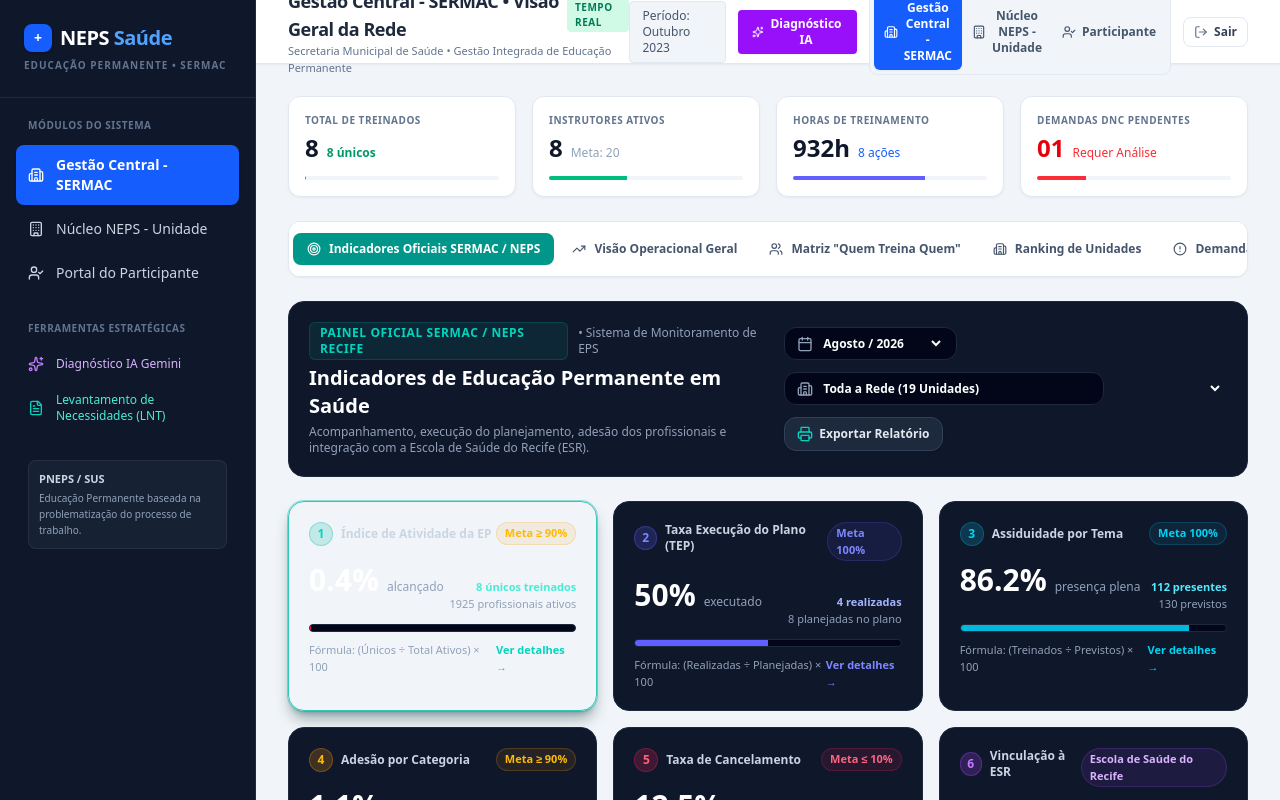
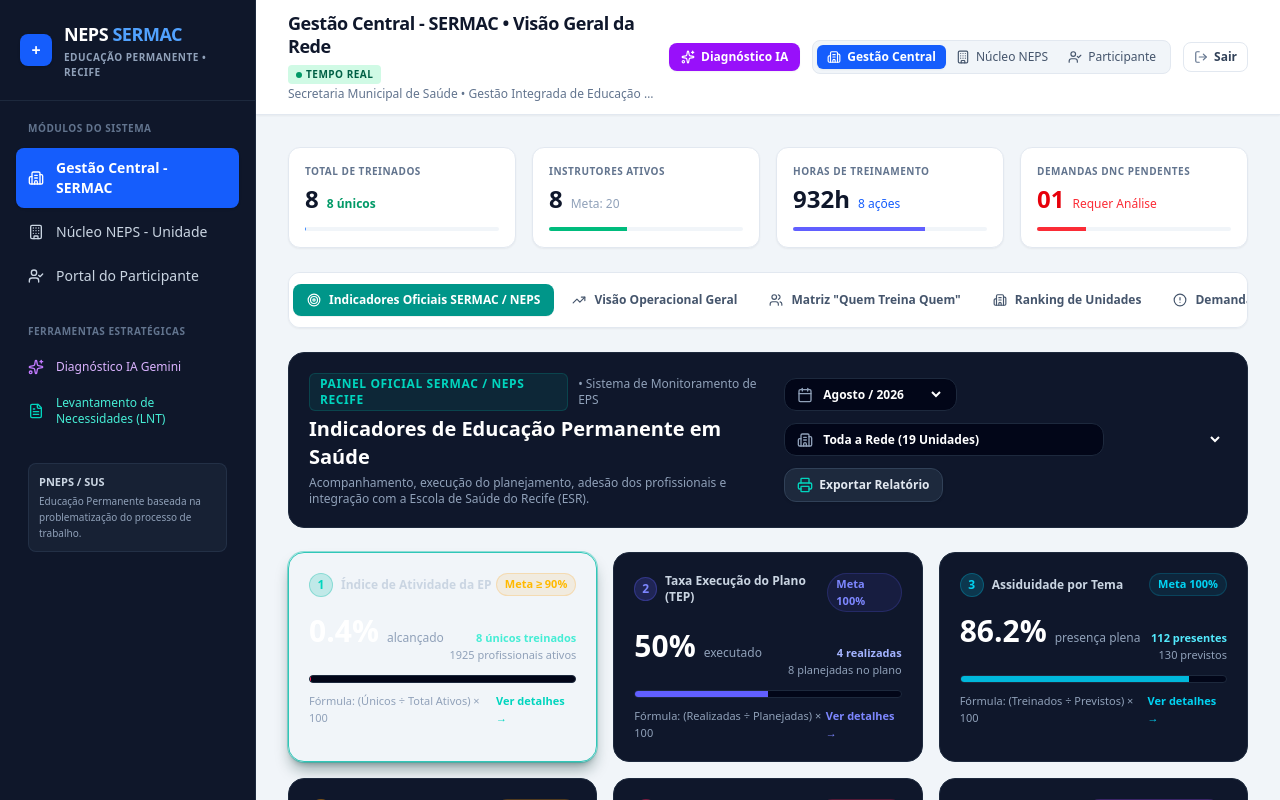
Before and after one commit to Getvb5/N-cleo-de-Educa-o-Permanente---SERMAC, a React (Vite) app: page / in a window 1280 px wide. Shown: the top 800 px of the page. Built offline with nearby package versions, Linux system fonts and the light colour scheme.

Commit message:
style: refactor sidebar brand header UI
Update branding layout and styling in the Navbar to improve visual hierarchy, including updated typography, spacing, and a cleaner sub-header design.

```diff
--- a/src/components/Navbar.tsx
+++ b/src/components/Navbar.tsx
@@ -70,24 +70,26 @@ export const Sidebar: React.FC<SidebarProps> = ({
   const sidebarContent = (
     <div className="flex flex-col h-full bg-[#0F172A] text-slate-300 select-none">
       {/* Brand Header */}
-      <div className="p-6 border-b border-slate-700/50 flex items-center justify-between">
-        <div>
-          <div className="flex items-center gap-2">
-            <div className="w-7 h-7 rounded-lg bg-blue-600 flex items-center justify-center text-white font-black text-sm shadow-sm">
-              +
+      <div className="p-5 border-b border-slate-800 flex items-center justify-between">
+        <div className="flex items-center gap-3">
+          <div className="w-8 h-8 rounded-lg bg-blue-600 flex items-center justify-center text-white font-black text-base shadow-sm shrink-0">
+            +
+          </div>
+          <div>
+            <div className="flex items-center gap-2">
+              <h1 className="text-white font-bold text-lg tracking-tight">
+                NEPS <span className="text-blue-400">SERMAC</span>
+              </h1>
             </div>
-            <h1 className="text-white font-bold text-xl tracking-tight">
-              NEPS <span className="text-blue-400">Saúde</span>
-            </h1>
+            <p className="text-[10px] uppercase tracking-wider text-slate-400 font-semibold mt-0.5">
+              Educação Permanente • Recife
+            </p>
           </div>
-          <p className="text-[10px] uppercase tracking-widest text-slate-500 mt-1.5 font-semibold">
-            Educação Permanente • SERMAC
-          </p>
         </div>
         {mobileMenuOpen && (
           <button
             onClick={() => setMobileMenuOpen(false)}
-            className="text-slate-400 hover:text-white p-1 lg:hidden"
+            className="text-slate-400 hover:text-white p-1.5 rounded-lg hover:bg-slate-800 lg:hidden"
           >
             <X className="w-5 h-5" />
           </button>
@@ -291,31 +293,32 @@ export const Header: React.FC<HeaderProps> = ({
   const currentUnit = units.find(u => u.id === selectedUnitId) || units[0];
 
   return (
-    <header className="w-full h-16 bg-white border-b border-slate-200 flex items-center justify-between px-4 sm:px-6 lg:px-8 shrink-0 shadow-xs z-30">
+    <header className="w-full min-h-[4.25rem] bg-white border-b border-slate-200 flex flex-wrap lg:flex-nowrap items-center justify-between px-4 sm:px-6 lg:px-8 py-2.5 shrink-0 shadow-xs z-30 gap-3">
 
       {/* Left Side: Mobile Menu Button + Screen Title */}
-      <div className="flex items-center gap-3 sm:gap-4">
+      <div className="flex items-center gap-3 sm:gap-4 min-w-0 flex-1">
         <button
           id="btn-mobile-menu-toggle"
           onClick={onOpenMobileMenu}
-          className="lg:hidden p-1.5 rounded-lg border border-slate-200 text-slate-600 hover:bg-slate-100"
+          className="lg:hidden p-2 rounded-lg border border-slate-200 text-slate-600 hover:bg-slate-100 shrink-0"
           aria-label="Abrir menu"
         >
           <Menu className="w-5 h-5" />
         </button>
 
-        <div>
-          <div className="flex items-center gap-2">
-            <h2 className="text-base sm:text-lg font-bold text-slate-800 tracking-tight">
+        <div className="min-w-0 py-0.5">
+          <div className="flex items-center gap-2 flex-wrap">
+            <h2 className="text-base sm:text-lg font-bold text-slate-900 tracking-tight leading-tight">
               {currentRole === 'SERMAC_CENTRAL' && 'Gestão Central - SERMAC • Visão Geral da Rede'}
               {currentRole === 'NEPS_UNIT' && `Núcleo NEPS - Unidade • ${currentUnit.name}`}
               {currentRole === 'PARTICIPANT' && 'Portal do Profissional de Saúde'}
             </h2>
-            <span className="px-2 py-0.5 bg-emerald-100 text-emerald-700 text-[10px] font-bold rounded uppercase tracking-wider hidden sm:inline-block">
+            <span className="px-2 py-0.5 bg-emerald-100 text-emerald-800 text-[10px] font-bold rounded uppercase tracking-wider inline-flex items-center gap-1 shrink-0">
+              <span className="w-1.5 h-1.5 rounded-full bg-emerald-600 animate-pulse" />
               Tempo Real
             </span>
           </div>
-          <p className="text-[11px] text-slate-500 font-medium hidden md:block">
+          <p className="text-xs text-slate-500 font-normal mt-0.5 truncate hidden sm:block">
             {currentRole === 'SERMAC_CENTRAL' && 'Secretaria Municipal de Saúde • Gestão Integrada de Educação Permanente'}
             {currentRole === 'NEPS_UNIT' && `${currentUnit.type} - Distrito ${currentUnit.district} • Coordenador(a): ${currentUnit.coordinatorName}`}
             {currentRole === 'PARTICIPANT' && 'Registro rápido de presença, avaliação de reação e emissão de certificados'}
@@ -324,17 +327,17 @@ export const Header: React.FC<HeaderProps> = ({
       </div>
 
       {/* Right Side: Filters, Unit Selector, Quick Role Switch & Logout */}
-      <div className="flex items-center gap-2.5 sm:gap-3 text-xs">
+      <div className="flex items-center gap-2 sm:gap-3 text-xs shrink-0 ml-auto">
 
         {/* Unit Selector when on NEPS mode */}
         {currentRole === 'NEPS_UNIT' && (
-          <div className="flex items-center gap-1.5 bg-slate-50 border border-slate-200 rounded-lg px-2.5 py-1">
+          <div className="flex items-center gap-1.5 bg-slate-50 border border-slate-200 rounded-lg px-2.5 py-1.5">
             <Building className="w-3.5 h-3.5 text-blue-600 shrink-0" />
             <select
               id="header-unit-selector"
               value={selectedUnitId}
               onChange={(e) => setSelectedUnitId(e.target.value)}
-              className="bg-transparent text-slate-800 text-xs font-semibold focus:outline-none cursor-pointer"
+              className="bg-transparent text-slate-800 text-xs font-semibold focus:outline-none cursor-pointer max-w-[150px] sm:max-w-[220px] truncate"
             >
               {units.map((u) => (
                 <option key={u.id} value={u.id}>
@@ -345,17 +348,12 @@ export const Header: React.FC<HeaderProps> = ({
           </div>
         )}
 
-        {/* Period Indicator */}
-        <div className="hidden xl:block bg-slate-100 px-3 py-1.5 rounded border border-slate-200 text-slate-600 font-medium">
-          Período: Outubro 2023
-        </div>
-
         {/* Role-Specific Action Button */}
         {currentRole === 'SERMAC_CENTRAL' && (
           <button
             id="btn-header-ai-diag"
             onClick={onOpenAiDiagnosis}
-            className="bg-purple-600 hover:bg-purple-700 text-white px-3.5 py-1.5 rounded font-semibold text-xs shadow-xs flex items-center gap-1.5 transition-colors"
+            className="bg-purple-600 hover:bg-purple-700 text-white px-3 py-1.5 rounded-lg font-semibold text-xs shadow-xs flex items-center gap-1.5 transition-colors shrink-0"
           >
             <Sparkles className="w-3.5 h-3.5" />
             <span className="hidden sm:inline">Diagnóstico IA</span>
@@ -366,19 +364,19 @@ export const Header: React.FC<HeaderProps> = ({
           <button
             id="btn-header-new-training"
             onClick={onOpenNewAction}
-            className="bg-blue-600 hover:bg-blue-700 text-white px-3.5 py-1.5 rounded font-semibold text-xs shadow-xs flex items-center gap-1.5 transition-colors"
+            className="bg-blue-600 hover:bg-blue-700 text-white px-3 py-1.5 rounded-lg font-semibold text-xs shadow-xs flex items-center gap-1.5 transition-colors shrink-0"
           >
             <Plus className="w-3.5 h-3.5" />
-            <span>Novo Treinamento</span>
+            <span className="hidden sm:inline">Novo Treinamento</span>
           </button>
         )}
 
-        {/* Role Quick Toggle - Visible on ALL screen sizes */}
-        <div className="flex items-center bg-slate-100 p-1 rounded-lg border border-slate-200 text-xs font-semibold text-slate-600">
+        {/* Role Quick Toggle */}
+        <div className="flex items-center bg-slate-100 p-1 rounded-lg border border-slate-200 text-xs font-medium text-slate-600 shrink-0">
           <button
             id="top-nav-role-sermac"
             onClick={() => setCurrentRole('SERMAC_CENTRAL')}
-            className={`flex items-center gap-1.5 px-2.5 py-1.5 rounded-md transition-all ${
+            className={`flex items-center gap-1.5 px-2.5 py-1 rounded-md transition-all ${
               currentRole === 'SERMAC_CENTRAL'
                 ? 'bg-blue-600 text-white shadow-xs font-bold'
                 : 'hover:text-slate-900 hover:bg-slate-200/60'
@@ -386,14 +384,14 @@ export const Header: React.FC<HeaderProps> = ({
             title="Gestão Central - SERMAC"
           >
             <Building2 className="w-3.5 h-3.5 shrink-0" />
-            <span className="hidden sm:inline">Gestão Central - SERMAC</span>
-            <span className="inline sm:hidden">Central</span>
+            <span className="hidden md:inline">Gestão Central</span>
+            <span className="inline md:hidden">Central</span>
           </button>
 
           <button
             id="top-nav-role-neps"
             onClick={() => setCurrentRole('NEPS_UNIT')}
-            className={`flex items-center gap-1.5 px-2.5 py-1.5 rounded-md transition-all ${
+            className={`flex items-center gap-1.5 px-2.5 py-1 rounded-md transition-all ${
               currentRole === 'NEPS_UNIT'
                 ? 'bg-blue-600 text-white shadow-xs font-bold'
                 : 'hover:text-slate-900 hover:bg-slate-200/60'
@@ -401,23 +399,23 @@ export const Header: React.FC<HeaderProps> = ({
             title="Núcleo NEPS - Unidade"
           >
             <Building className="w-3.5 h-3.5 shrink-0" />
-            <span className="hidden sm:inline">Núcleo NEPS - Unidade</span>
-            <span className="inline sm:hidden">NEPS</span>
+            <span className="hidden md:inline">Núcleo NEPS</span>
+            <span className="inline md:hidden">NEPS</span>
           </button>
 
           <button
             id="top-nav-role-participant"
             onClick={() => setCurrentRole('PARTICIPANT')}
-            className={`flex items-center gap-1.5 px-2.5 py-1.5 rounded-md transition-all ${
+            className={`flex items-center gap-1.5 px-2.5 py-1 rounded-md transition-all ${
               currentRole === 'PARTICIPANT'
                 ? 'bg-blue-600 text-white shadow-xs font-bold'
                 : 'hover:text-slate-900 hover:bg-slate-200/60'
             }`}
-            title="Portal do Participante (Auto-Check-in)"
+            title="Portal do Participante"
           >
             <UserCheck className="w-3.5 h-3.5 shrink-0" />
-            <span className="hidden sm:inline">Participante</span>
-            <span className="inline sm:hidden">Aluno</span>
+            <span className="hidden md:inline">Participante</span>
+            <span className="inline md:hidden">Aluno</span>
           </button>
         </div>
 
@@ -425,11 +423,11 @@ export const Header: React.FC<HeaderProps> = ({
         <button
           id="header-btn-switch-user"
           onClick={onLogout}
-          className="flex items-center gap-1.5 px-2.5 py-1.5 rounded-lg border border-slate-200 bg-white hover:bg-slate-50 text-slate-700 text-xs font-semibold transition-colors"
-          title="Trocar Perfil de Usuário ou Sair"
+          className="flex items-center gap-1.5 px-2.5 py-1.5 rounded-lg border border-slate-200 bg-white hover:bg-slate-50 text-slate-700 text-xs font-semibold transition-colors shrink-0"
+          title="Sair ou trocar conta"
         >
           <LogOut className="w-3.5 h-3.5 text-slate-500" />
-          <span className="hidden lg:inline">Sair</span>
+          <span className="hidden sm:inline">Sair</span>
         </button>
 
       </div>
```
